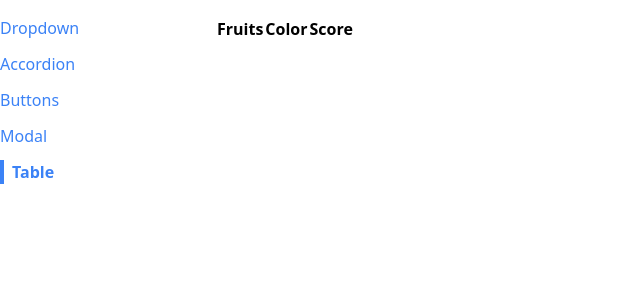
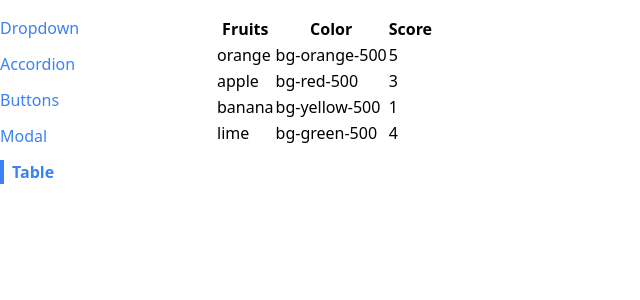
Before and after one commit to Pfirewire/react-udemy-comps, a React (Create React App) app: page /table in a window 1280 px wide. Shown: the top 300 px of the page, without its empty margins (0-640 px from the left). Built offline with nearby package versions, Linux system fonts and the light colour scheme.

Commit message:
Building the Rows

```diff
--- a/src/components/Table.js
+++ b/src/components/Table.js
@@ -1,6 +1,16 @@
 
 
 function Table({ data }) {
+    const renderedRows = data.map((fruit) => {
+        return(
+            <tr key={fruit.name}>
+                <td>{fruit.name}</td>
+                <td>{fruit.color}</td>
+                <td>{fruit.score}</td>
+            </tr>
+        );
+    });
+
     return(
         <table>
             <thead>
@@ -11,7 +21,7 @@
                 </tr>
             </thead>
             <tbody>
-
+            {renderedRows}
             </tbody>
         </table>
     );
```
